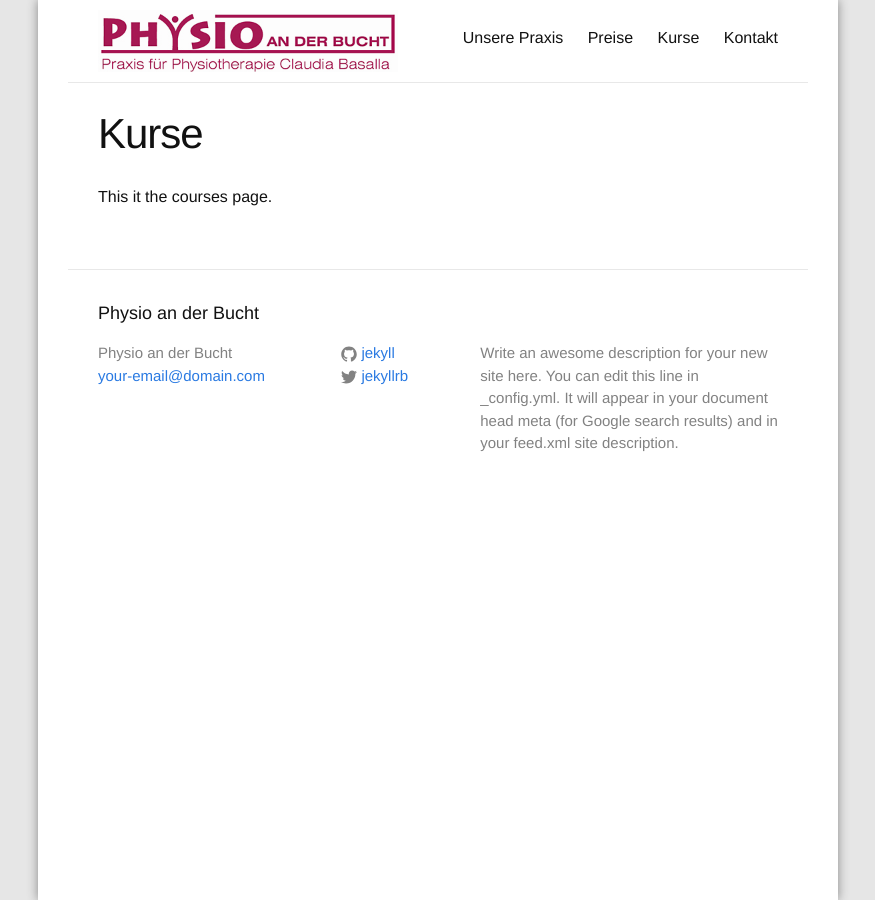
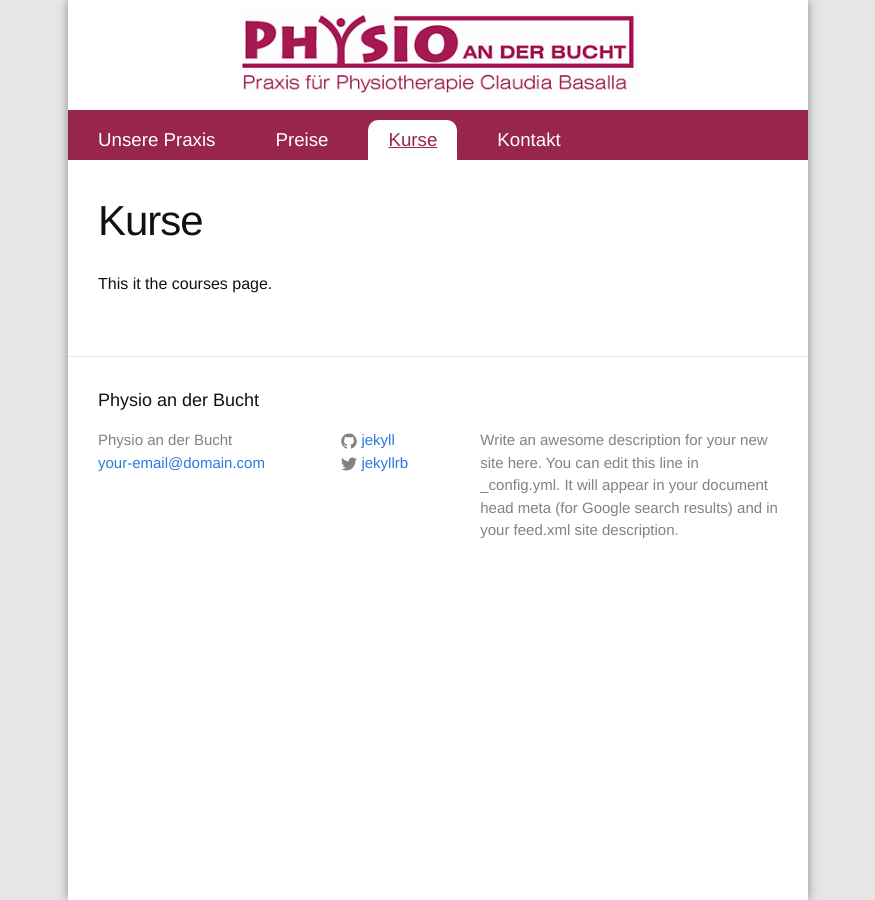
Before and after one commit to davidbasalla/physio_website_2, a Jekyll site: the page built from 3_kurse.md, in a window 1280 px wide. Shown: the whole page, without its empty margins (202-1077 px from the left). Built offline with Jekyll 4.4.1, drawn with Linux system fonts in a browser that asks for light colours.

Commit message:
Add dynamic header tabs
Missing shadows, need to investigate

```diff
--- a/_includes/header.html
+++ b/_includes/header.html
@@ -1,30 +1,33 @@
 <header class="site-header">
-
-  <div class="wrapper">
 
   <div class="logo-header">
 
     <a class="site-title" href="{{ site.baseurl }}/">
-        <img src="{{ site.baseurl }}/assets/images/logo_v02.jpg" width="300">
+      <img src="{{ site.baseurl }}/assets/images/logo_v02.jpg" width="400">
     </a>
 
   </div>
 
   <div class="nav-header">
 
-      <nav class="site-nav">
-        <a href="#" class="menu-icon">
-          <svg viewBox="0 0 18 15">
-            <path fill="#424242" d="M18,1.484c0,0.82-0.665,1.484-1.484,1.484H1.484C0.665,2.969,0,2.304,0,1.484l0,0C0,0.665,0.665,0,1.484,0 h15.031C17.335,0,18,0.665,18,1.484L18,1.484z"/>
-            <path fill="#424242" d="M18,7.516C18,8.335,17.335,9,16.516,9H1.484C0.665,9,0,8.335,0,7.516l0,0c0-0.82,0.665-1.484,1.484-1.484 h15.031C17.335,6.031,18,6.696,18,7.516L18,7.516z"/>
-            <path fill="#424242" d="M18,13.516C18,14.335,17.335,15,16.516,15H1.484C0.665,15,0,14.335,0,13.516l0,0 c0-0.82,0.665-1.484,1.484-1.484h15.031C17.335,12.031,18,12.696,18,13.516L18,13.516z"/>
-          </svg>
-        </a>
-
+    <nav class>
       <div class="trigger">
         {% for my_page in site.pages %}
           {% if my_page.title %}
-            <a class="page-link" href="{{ my_page.url | prepend: site.baseurl }}">{{ my_page.title }}</a>
+
+            {% if my_page.url == page.url %}
+              <div class='nav-tab active'>
+                <a class="nav-link active" href="{{ my_page.url | prepend: site.baseurl }}">
+                  <h3>{{ my_page.title }}</h3>
+                </a>
+              </div>
+            {% else %}
+              <div class='nav-tab'>
+                <a class="nav-link" href="{{ my_page.url | prepend: site.baseurl }}">
+                  <h3>{{ my_page.title }}</h3>
+                </a>
+              </div>
+            {% endif %}
           {% endif %}
         {% endfor %}
       </div>
@@ -32,6 +35,4 @@
 
   </div>
 
-  </div>
-
 </header>
--- a/_sass/_base.scss
+++ b/_sass/_base.scss
@@ -159,8 +159,6 @@
     max-width:         calc(#{$content-width} - (#{$spacing-unit} * 2));
     margin-right: auto;
     margin-left: auto;
-    padding-right: $spacing-unit;
-    padding-left: $spacing-unit;
     @extend %clearfix;
     box-shadow: 0px 0px 10px #888888;
     background-color: #FFFFFF;
@@ -169,8 +167,6 @@
     @include media-query($on-laptop) {
         max-width: -webkit-calc(#{$content-width} - (#{$spacing-unit}));
         max-width:         calc(#{$content-width} - (#{$spacing-unit}));
-        padding-right: $spacing-unit / 2;
-        padding-left: $spacing-unit / 2;
     }
 }
 
--- a/_sass/_layout.scss
+++ b/_sass/_layout.scss
@@ -4,11 +4,60 @@
 .site-header {
     padding-top: 10px;
     padding-bottom: 10px;
-    border-bottom: 1px solid $grey-color-light;
+//    border-bottom: 1px solid $grey-color-light;
     min-height: 56px;
+}
 
-    // Positioning context for the mobile navigation icon
-    position: relative;
+.logo-header {
+    width: 400px;
+    min-height: 100px;
+    display: block;
+    margin-left: auto;
+    margin-right: auto;
+}
+
+.nav-header {
+    color: #FFFFFF;
+    background-color: #97254E;
+    height: 50px;
+}
+
+
+
+a.nav-link.active {
+    color: #97254E;
+    text-decoration: underline;
+}
+
+a.nav-link.active:visited {
+    color: #97254E;
+    text-decoration: underline;
+}
+
+a.nav-link {
+    color: white;
+}
+
+a.nav-link:visited {
+    color: white;
+}
+
+.nav-tab {
+    float:left;
+    padding-left: 20px;
+    padding-right: 20px;
+    padding-top: 6px;
+    margin: 10px;
+}
+
+.nav-tab.active {
+    float:left;
+    border-radius: 10px;
+    padding-left: 20px;
+    padding-right: 20px;
+    padding-top: 6px;
+    margin: 10px;
+    background-color: white;
 }
 
 .site-title {
```
Lines whose indentation alone changed are shown as unchanged.
